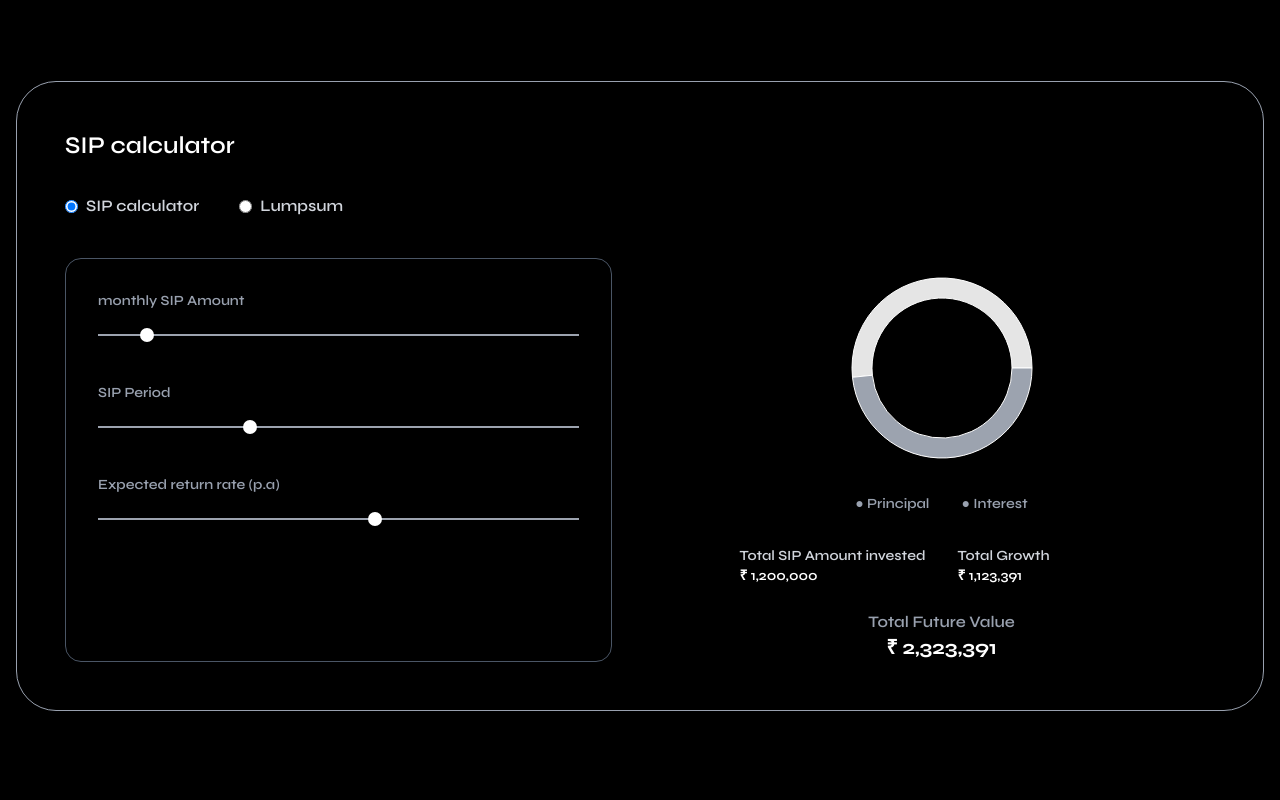
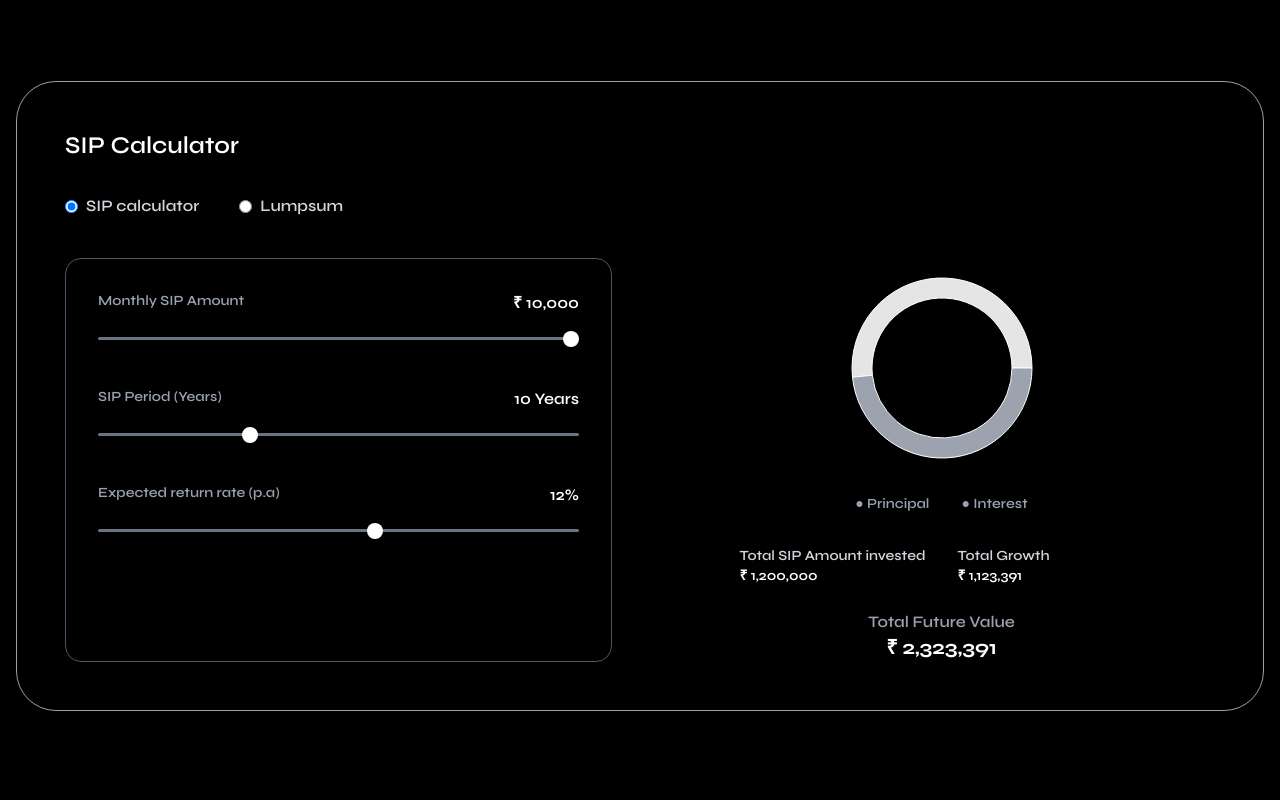
Before and after one commit to TarunBirla/bluesage, a React (Vite) app: page / in a window 1280 px wide. Shown: the part 3360-4160 px from the top of the page. Built offline with nearby package versions, Linux system fonts and the light colour scheme.

Commit message:
11 latest

```diff
--- a/src/components/SIPCalculator.jsx
+++ b/src/components/SIPCalculator.jsx
@@ -1,5 +1,173 @@
+// import { useState } from "react";
+// import { PieChart, Pie, Cell } from "recharts";
+
+// const COLORS = ["#e5e5e5", "#9ca3af"];
+
+// export default function SIPCalculator() {
+//   const [sip, setSip] = useState(10000);
+//   const [years, setYears] = useState(10);
+//   const [rate, setRate] = useState(12);
+
+//   const months = years * 12;
+//   const monthlyRate = rate / 12 / 100;
+
+//   const futureValue =
+//     sip *
+//     ((Math.pow(1 + monthlyRate, months) - 1) / monthlyRate) *
+//     (1 + monthlyRate);
+
+//   const invested = sip * months;
+//   const growth = futureValue - invested;
+
+//   const data = [
+//     { name: "Principal", value: invested },
+//     { name: "Interest", value: growth },
+//   ];
+
+//   return (
+//     <section className="bg-black py-24 px-4 flex justify-center overflow-hidden">
+//       <div className="max-w-7xl w-full border border-gray-400 rounded-[40px] p-6 md:p-12">
+//         <h2 className="text-white text-2xl font-semibold mb-8">
+//           SIP calculator
+//         </h2>
+
+//         {/* Toggle */}
+//         <div className="flex flex-col md:flex-row gap-10 text-gray-300 mb-10">
+//           <label className="flex items-center gap-2">
+//             <input type="radio" name="type" defaultChecked />
+//             SIP calculator
+//           </label>
+
+//           <label className="flex items-center gap-2">
+//             <input type="radio" name="type" />
+//             Lumpsum
+//           </label>
+//         </div>
+
+//         <div className="grid md:grid-cols-2 gap-14">
+//           {/* LEFT SIDE */}
+//           <div className="border border-gray-600 rounded-2xl p-8">
+//             {/* SIP */}
+//             <div className="mb-10">
+//               <p className="text-gray-400 text-sm mb-2">monthly SIP Amount</p>
+
+//               <input
+//                 type="range"
+//                 min="100"
+//                 max="10000"
+//                 value={sip}
+//                 onChange={(e) => setSip(e.target.value)}
+//                 className="w-full slider"
+//               />
+//             </div>
+
+//             {/* Years */}
+//             <div className="mb-10">
+//               <p className="text-gray-400 text-sm mb-2">SIP Period</p>
+
+//               <input
+//                 type="range"
+//                 min="1"
+//                 max="30"
+//                 value={years}
+//                 onChange={(e) => setYears(e.target.value)}
+//                 className="w-full slider"
+//               />
+//             </div>
+
+//             {/* Rate */}
+//             <div>
+//               <p className="text-gray-400 text-sm mb-2">
+//                 Expected return rate (p.a)
+//               </p>
+
+//               <input
+//                 type="range"
+//                 min="1"
+//                 max="20"
+//                 value={rate}
+//                 onChange={(e) => setRate(e.target.value)}
+//                 className="w-full slider"
+//               />
+//             </div>
+//           </div>
+
+//           {/* RIGHT SIDE */}
+//           <div className="flex flex-col items-center">
+//             {/* Donut Chart */}
+//             <PieChart width={220} height={220}>
+//               <Pie
+//                 data={data}
+//                 cx="50%"
+//                 cy="50%"
+//                 innerRadius={70}
+//                 outerRadius={90}
+//                 dataKey="value"
+//               >
+//                 {data.map((entry, index) => (
+//                   <Cell key={index} fill={COLORS[index]} />
+//                 ))}
+//               </Pie>
+//             </PieChart>
+
+//             {/* Legend */}
+//             <div className="flex gap-8 text-gray-400 text-sm mt-4">
+//               <span>● Principal</span>
+//               <span>● Interest</span>
+//             </div>
+
+//             {/* Values */}
+//             <div className="grid grid-cols-2 gap-8 mt-8 text-gray-300 text-sm">
+//               <div>
+//                 <p>Total SIP Amount invested</p>
+//                 <p className="text-white font-semibold">
+//                   ₹ {invested.toLocaleString()}
+//                 </p>
+//               </div>
+
+//               <div>
+//                 <p>Total Growth</p>
+//                 <p className="text-white font-semibold">
+//                   ₹ {Math.round(growth).toLocaleString()}
+//                 </p>
+//               </div>
+//             </div>
+
+//             <div className="mt-6 text-center">
+//               <p className="text-gray-400">Total Future Value</p>
+
+//               <p className="text-white text-xl font-bold">
+//                 ₹ {Math.round(futureValue).toLocaleString()}
+//               </p>
+//             </div>
+//           </div>
+//         </div>
+//       </div>
+
+//       <style>
+//         {`
+// .slider {
+//   -webkit-appearance: none;
+//   height: 2px;
+//   background: #9ca3af;
+// }
+
+// .slider::-webkit-slider-thumb {
+//   -webkit-appearance: none;
+//   width: 14px;
+//   height: 14px;
+//   background: white;
+//   border-radius: 50%;
+//   cursor: pointer;
+// }
+// `}
+//       </style>
+//     </section>
+//   );
+// }
+
 import { useState } from "react";
-import { PieChart, Pie, Cell } from "recharts";
+import { PieChart, Pie, Cell, Tooltip } from "recharts";
 
 const COLORS = ["#e5e5e5", "#9ca3af"];
 
@@ -28,10 +196,9 @@ export default function SIPCalculator() {
     <section className="bg-black py-24 px-4 flex justify-center overflow-hidden">
       <div className="max-w-7xl w-full border border-gray-400 rounded-[40px] p-6 md:p-12">
         <h2 className="text-white text-2xl font-semibold mb-8">
-          SIP calculator
+          SIP Calculator
         </h2>
 
-        {/* Toggle */}
         <div className="flex flex-col md:flex-row gap-10 text-gray-300 mb-10">
           <label className="flex items-center gap-2">
             <input type="radio" name="type" defaultChecked />
@@ -47,46 +214,58 @@ export default function SIPCalculator() {
         <div className="grid md:grid-cols-2 gap-14">
           {/* LEFT SIDE */}
           <div className="border border-gray-600 rounded-2xl p-8">
-            {/* SIP */}
+            {/* SIP Amount */}
             <div className="mb-10">
-              <p className="text-gray-400 text-sm mb-2">monthly SIP Amount</p>
+              <div className="flex justify-between mb-2">
+                <p className="text-gray-400 text-sm">Monthly SIP Amount</p>
+                <p className="text-white font-semibold">
+                  ₹ {sip.toLocaleString()}
+                </p>
+              </div>
 
               <input
                 type="range"
-                min="1000"
-                max="100000"
+                min="100"
+                max="10000"
+                step="100"
                 value={sip}
-                onChange={(e) => setSip(e.target.value)}
+                onChange={(e) => setSip(Number(e.target.value))}
                 className="w-full slider"
               />
             </div>
 
-            {/* Years */}
+            {/* SIP Period */}
             <div className="mb-10">
-              <p className="text-gray-400 text-sm mb-2">SIP Period</p>
+              <div className="flex justify-between mb-2">
+                <p className="text-gray-400 text-sm">SIP Period (Years)</p>
+                <p className="text-white font-semibold">{years} Years</p>
+              </div>
 
               <input
                 type="range"
                 min="1"
                 max="30"
                 value={years}
-                onChange={(e) => setYears(e.target.value)}
+                onChange={(e) => setYears(Number(e.target.value))}
                 className="w-full slider"
               />
             </div>
 
             {/* Rate */}
             <div>
-              <p className="text-gray-400 text-sm mb-2">
-                Expected return rate (p.a)
-              </p>
+              <div className="flex justify-between mb-2">
+                <p className="text-gray-400 text-sm">
+                  Expected return rate (p.a)
+                </p>
+                <p className="text-white font-semibold">{rate}%</p>
+              </div>
 
               <input
                 type="range"
                 min="1"
                 max="20"
                 value={rate}
-                onChange={(e) => setRate(e.target.value)}
+                onChange={(e) => setRate(Number(e.target.value))}
                 className="w-full slider"
               />
             </div>
@@ -94,7 +273,6 @@ export default function SIPCalculator() {
 
           {/* RIGHT SIDE */}
           <div className="flex flex-col items-center">
-            {/* Donut Chart */}
             <PieChart width={220} height={220}>
               <Pie
                 data={data}
@@ -108,6 +286,10 @@ export default function SIPCalculator() {
                   <Cell key={index} fill={COLORS[index]} />
                 ))}
               </Pie>
+
+              <Tooltip
+                formatter={(value) => `₹ ${Math.round(value).toLocaleString()}`}
+              />
             </PieChart>
 
             {/* Legend */}
@@ -148,14 +330,23 @@ export default function SIPCalculator() {
         {`
 .slider {
   -webkit-appearance: none;
-  height: 2px;
-  background: #9ca3af;
+  height: 3px;
+  background: #6b7280;
+  border-radius: 10px;
 }
 
 .slider::-webkit-slider-thumb {
   -webkit-appearance: none;
-  width: 14px;
-  height: 14px;
+  width: 16px;
+  height: 16px;
+  background: white;
+  border-radius: 50%;
+  cursor: pointer;
+}
+
+.slider::-moz-range-thumb {
+  width: 16px;
+  height: 16px;
   background: white;
   border-radius: 50%;
   cursor: pointer;
```
